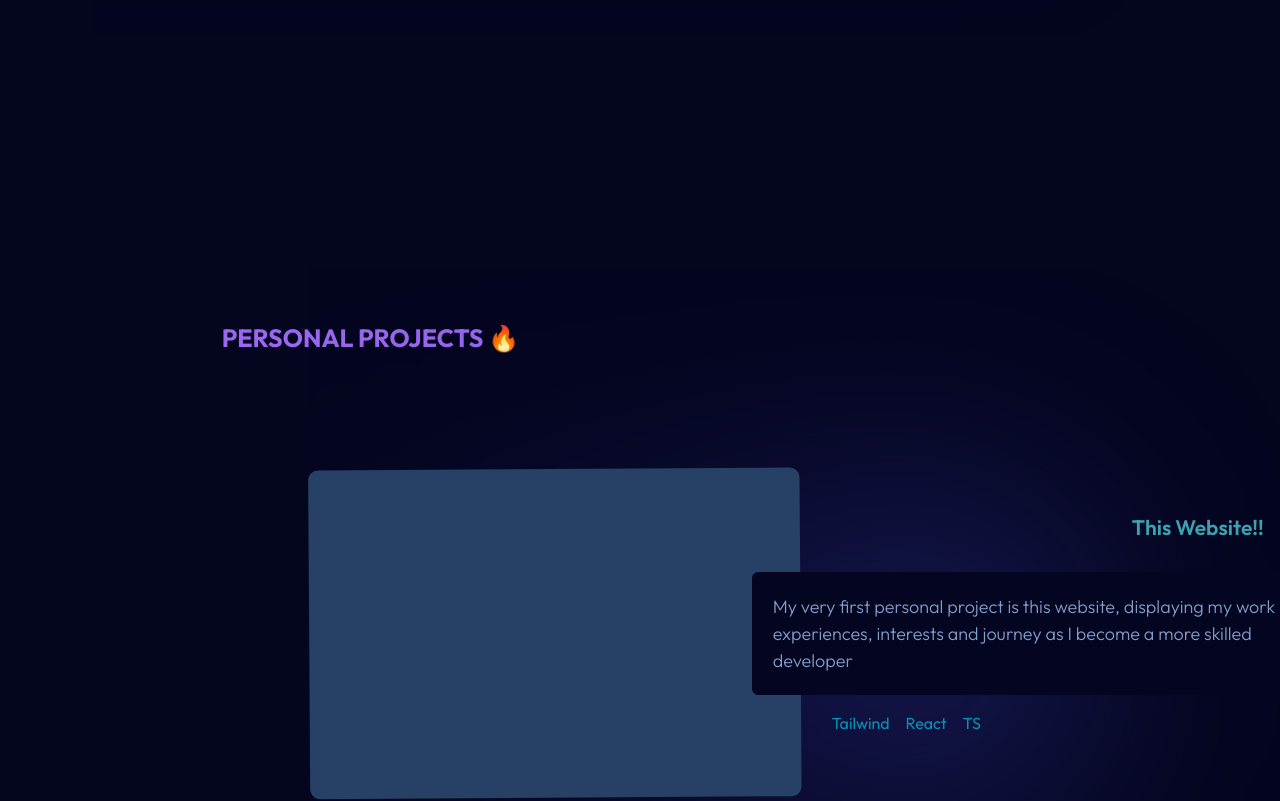
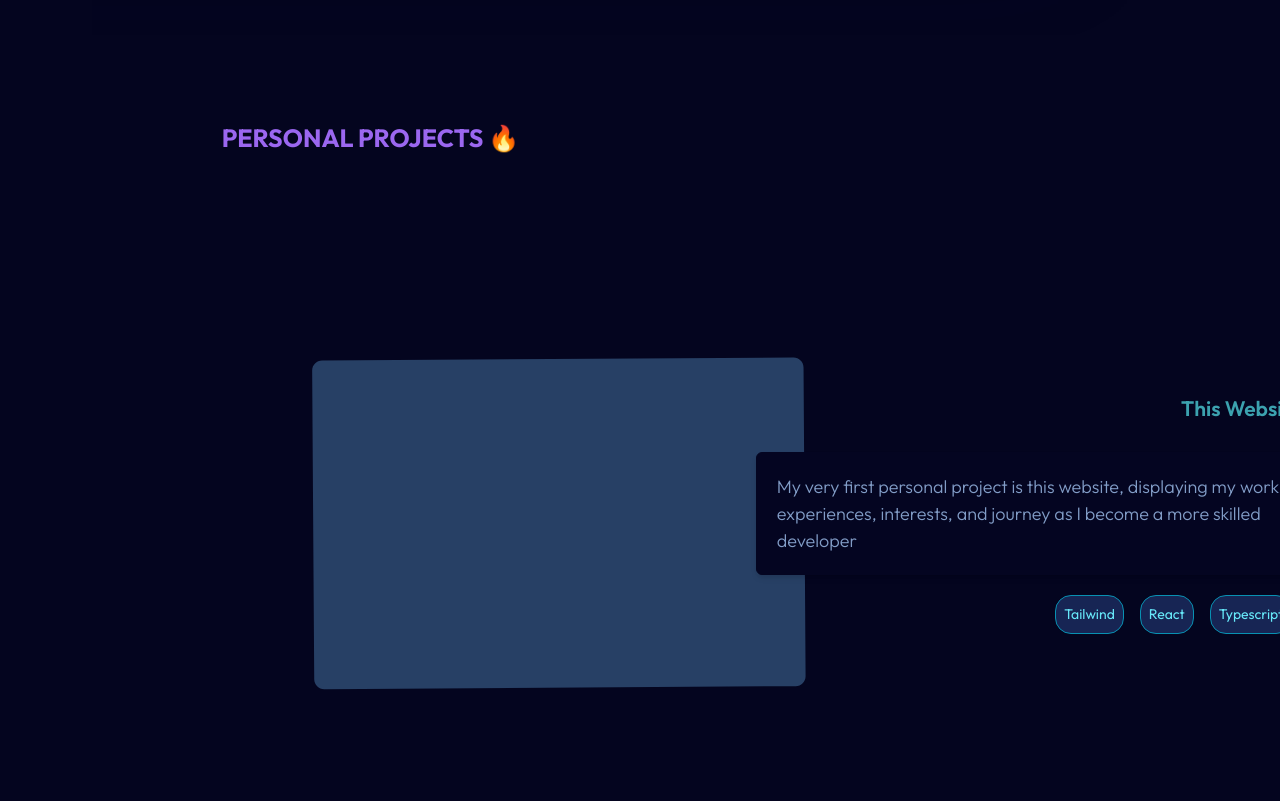
Before and after one commit to muhammad-awan0/portfolio, a React (Vite) app: page / in a window 1280 px wide. Shown: the part 2980-3781 px from the top of the page. Built offline with nearby package versions, Linux system fonts and the light colour scheme.

Commit message:
Finished projects user enter feature

```diff
--- a/src/Experiences/Experiences.tsx
+++ b/src/Experiences/Experiences.tsx
@@ -44,7 +44,7 @@ const Experiences = () => {
 
   return (
     <div
-      className="relative ml-[221.7px] mt-[300px] h-[1200px]"
+      className="relative ml-[221.7px] mt-[300px] h-[1000px]"
       id="experiences-section"
     >
       <h1 className="text-heading-blue font-bold text-[25px] absolute z-50">
@@ -55,7 +55,7 @@ const Experiences = () => {
         alt="experience-blob"
         className="absolute z-0 left-[-130px] top-[-280px] h-[1300px]"
       />
-      <div className="flex flex-row mt-[160px] ml-[300px] absolute z-50">
+      <div className="flex flex-row mt-[250px] ml-[300px] absolute z-50">
         <div className="text-white">
           <ul>
             {experiencesDetails.map((experience, index) => (
--- a/src/Projects/projects.tsx
+++ b/src/Projects/projects.tsx
@@ -1,37 +1,68 @@
-import portfolioSVG from './Portfolio-img.svg'
+import portfolioSVG from './Portfolio-img.svg';
 import middleBlob from './middle-blob.svg';
 
+interface ProjectDetails {
+  name: string;
+  image: string;
+  details: string;
+  tools: string[];
+}
 
-const projectsDetails = [
+const projectsDetails: ProjectDetails[] = [
   {
     name: "This Website",
-      details: "It's my first personal project, and a place where I've chosen to showcase my work experiences, interests, and progress as I continue to learn and grow. Here, you'll find insights into my passion for programming and robotics, along with examples of projects and challenges I've undertaken. It's a reflection of my commitment to continual learning and my love for trying new things",
-      tools: ["C #","C++","Galil DMC"]
+    image: portfolioSVG,
+    details: "My very first personal project is this website, displaying my work experiences, interests, and journey as I become a more skilled developer",
+    tools: ["Tailwind", "React", "Typescript"],
   },
+  {
+    name: "This Website",
+    image: portfolioSVG,
+    details: "My very first personal project is this website, displaying my work experiences, interests, and journey as I become a more skilled developer",
+    tools: ["Tailwind", "React", "Typescript"],
+  },
+  // ... other projects
 ];
 
+interface ProjectCardProps {
+  project: ProjectDetails;
+  flipLayout: boolean;
+}
 
-  const Projects = () => {
+const ProjectCard = ({ project, flipLayout }: ProjectCardProps) => {
   return (
-        <div className="ml-[221.7px]">
-            <h1 id="projects-section" className="text-projects-purple font-bold text-[25px]">PERSONAL PROJECTS 🔥</h1>
-            <div className="relative flex flex-row ml-[86px] w-[990px] h-[auto] mt-[-90px]">
-                <img src={middleBlob} alt="middleBlobIMG" className="absolute" />
-                <img src={portfolioSVG} alt="portfolioImg" className="z-10 mt-[200px] w-[900px]" />
-                <div className="flex flex-col ml-10 self-center z-20 mt-[180px]">
-                    <h1 className='mb-7 ml-[290px] font-semibold text-[21px] text-[#3CA2AF]'>This Website!!</h1>
-                    <div className='flex flex-col'>
-                      <p className='ml-[-90px] text-[18px] text-[#829DC7] font-light border border-solid bg-[#040521] border-[#040521] rounded-md p-5'>My very first personal project is this website, displaying my work experiences, interests and journey as I become a more skilled developer</p>
-                      <div className='flex flex-row space-x-4 text-cyan-600 mt-4 ml-[-10px]'>
-                        <p>Tailwind</p>
-                        <p>React</p>
-                        <p>TS</p>
-                      </div>
+    <div className={`relative flex flex-row w-[990px] h-[auto] ml-[90px] ${flipLayout ? 'flex-row-reverse' : 'flex-row'}`}>
+      <img src={project.image} alt={project.name} className="z-10 mt-[200px] w-[494px] h-[332.99px]" />
+      <div className={`flex flex-col self-center z-20 mt-[180px] ${flipLayout ? 'mr-[-50px]': 'ml-[-50px]'}`}>
+        <h1 className={`mb-7 font-semibold text-[21px] text-[#3CA2AF] ${flipLayout ? 'text-left' : 'text-right'}`}>{project.name}</h1>
+        <div className="flex flex-col">
+          <p className="text-[18px] text-[#829DC7] shadow-md font-light border border-solid bg-[#040521] border-[#040521] rounded-md p-5">
+            {project.details}
+          </p>
+          <div className={`flex flex-row space-x-4 text-cyan-300 mt-5 justify-center ${flipLayout ? 'mr-[290px]': 'ml-[290px]'} text-[14px]`}>
+            {project.tools.map((tool, index) => (
+              <p key={index} className="border border-cyan-600 bg-blue-950 border-solid p-2 rounded-2xl">
+                {tool}
+              </p>
+            ))}
           </div>
         </div>
       </div>
     </div>
   );
-}
+};
+
+const Projects = () => {
+  return (
+    <div className="ml-[221.7px]">
+      <h1 id="projects-section" className="text-projects-purple font-bold text-[25px]">
+        PERSONAL PROJECTS 🔥
+      </h1>
+      {projectsDetails.map((project, index) => (
+        <ProjectCard key={index} project={project} flipLayout={index % 2 !== 0} />
+      ))}
+    </div>
+  );
+};
 
 export default Projects;
```
Lines whose indentation alone changed are shown as unchanged.
